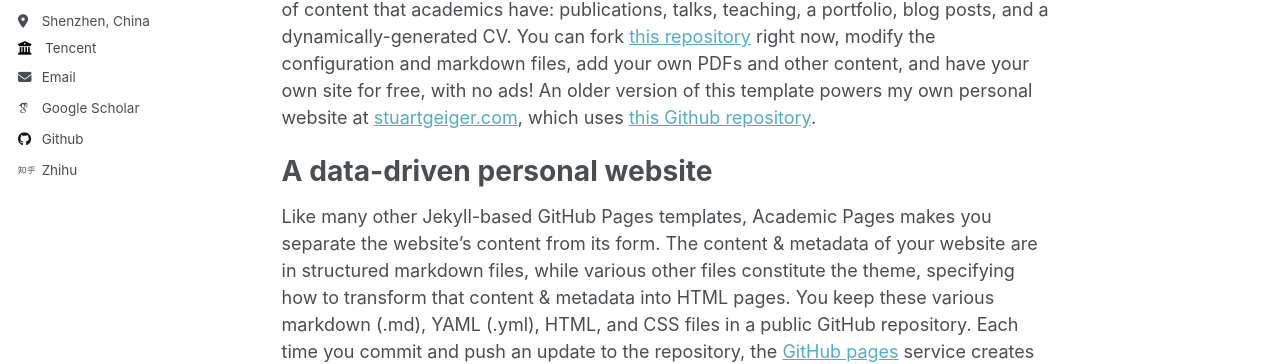
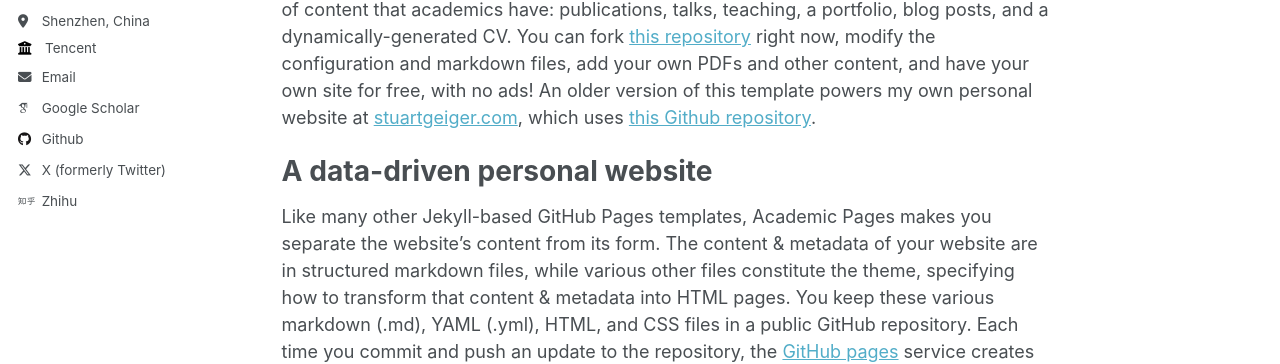
Before and after one commit to geekyutao/geekyutao.github.io, a Jekyll site: the page built from _pages/about.md, in a window 1280 px wide. Shown: the part 315-679 px from the top of the page. Built offline with Jekyll 4.4.1, drawn with Linux system fonts in a browser that asks for light colours; some web fonts are replaced; some of the changed lines change nothing that is shown.

Commit message:
initialize

```diff
--- a/_config.yml
+++ b/_config.yml
@@ -66,8 +66,8 @@ author:
   steam            : # Username
   telegram         : # URL
   tumblr           : # Username
-  # twitter          : # Username for X / Twitter
-  X                : https://x.com/matt_tao_yu
+  twitter          : matt_tao_yu
+  # X                : https://x.com/matt_tao_yu
   vine             : # Username
   weibo            : # Username
   wikipedia        : # Username
```
